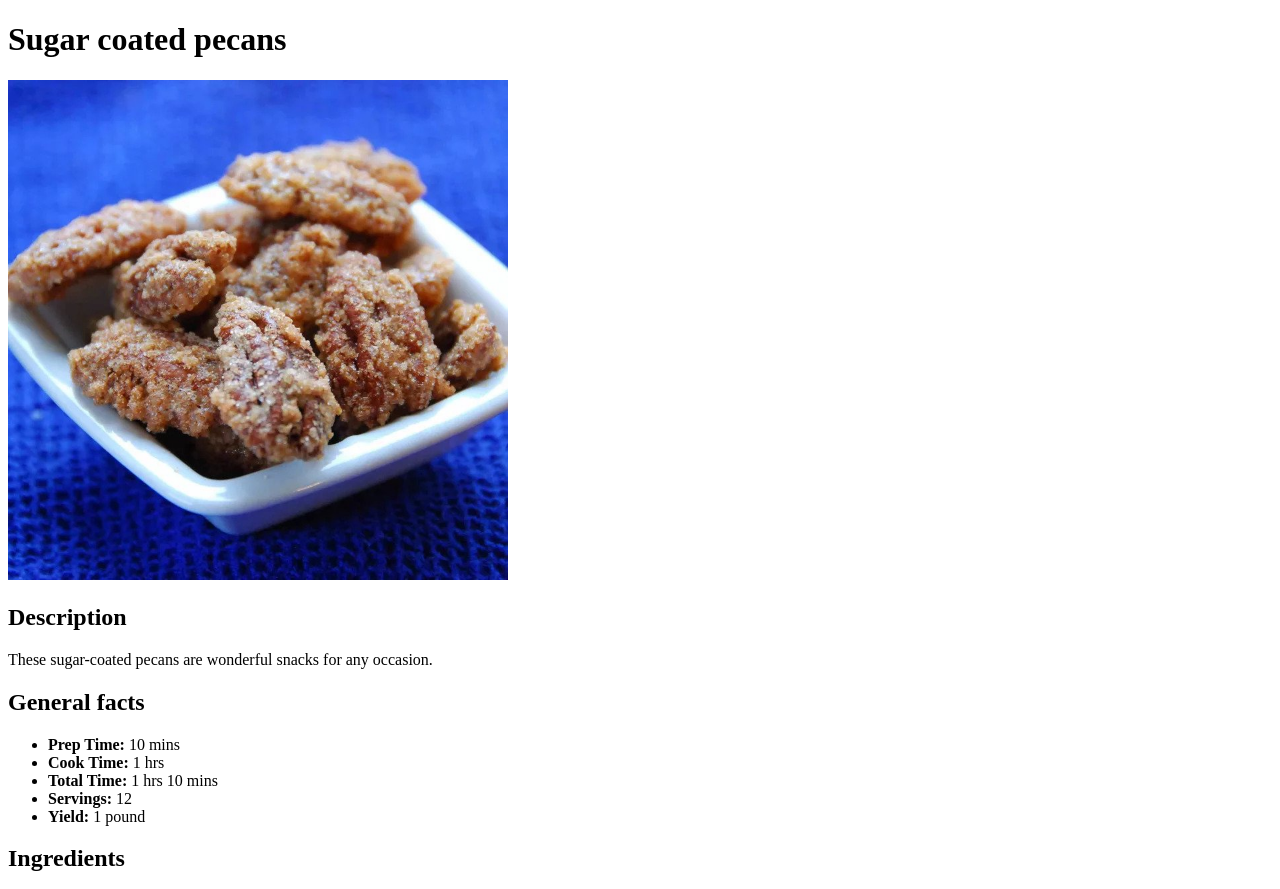
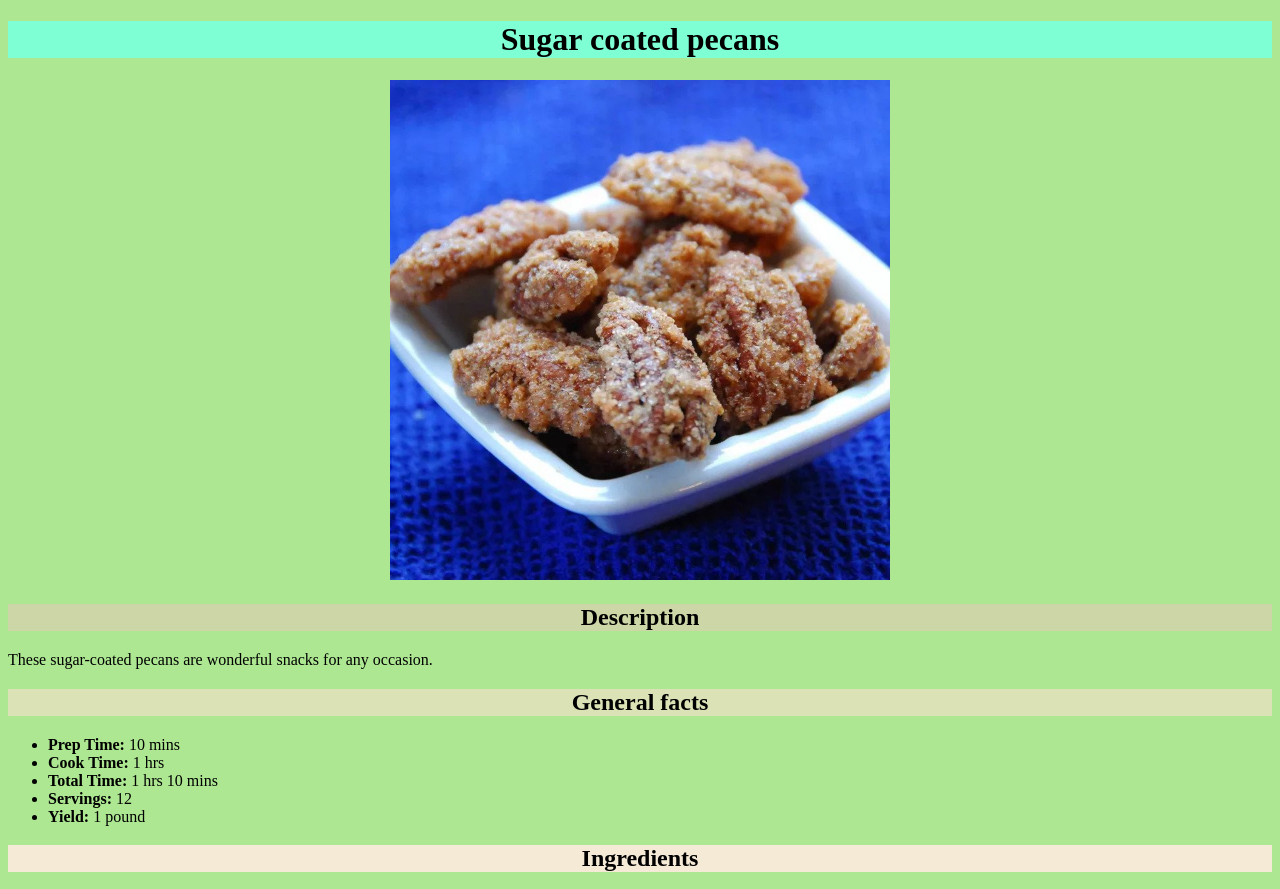
Before and after one commit to benterkidhiaeddine/odin-recipes, a plain HTML site: page recipes/sugar-coated-pecans.html in a window 1280 px wide. Shown: the top 889 px of the page. Drawn offline with Linux system fonts and the light colour scheme.

Commit message:
Style the different  recipe pages with css defined in the style.css file and Style the index page with internal css and external css

```diff
--- a/recipes/sugar-coated-pecans.html
+++ b/recipes/sugar-coated-pecans.html
@@ -1,14 +1,7 @@
 <!DOCTYPE html>
 <html lang="en">
 <head>
-    <style>
-        img {
-            height : auto;
-            width : 500px;
-        }
-
-
-    </style>
+    <link rel="stylesheet" href="../style.css">
 
     <meta charset="UTF-8">
     <meta http-equiv="X-UA-Compatible" content="IE=edge">
@@ -16,11 +9,14 @@
     <title>Sugar coated pecans</title>
 </head>
 <body>
-    <h1>Sugar coated pecans</h1>
-    <img src="../images/sugar-coated-pecans.jpg" alt="Sugar coated pecans">
-        <h2>Description</h2>
+    <h1 class="title">Sugar coated pecans</h1>
+    <div>
+        <img src="../images/sugar-coated-pecans.jpg" alt="Sugar coated pecans">
+    </div>
+
+        <h2 class="descr">Description</h2>
             <p>These sugar-coated pecans are wonderful snacks for any occasion.</p>
-        <h2>General facts</h2>
+        <h2 class="facts">General facts</h2>
            <ul>
             <li><b>Prep Time:</b> 10 mins</li>
             <li><b>Cook Time:</b> 1 hrs</li>
@@ -28,7 +24,7 @@
             <li><b>Servings:</b> 12            </li>
             <li><b>Yield:</b> 1 pound</li>
            </ul>
-        <h2>Ingredients</h2>
+        <h2 class="ingr">Ingredients</h2>
            <ul>
             <li>cooking spray</li>
             <li>1 egg white</li>
@@ -38,7 +34,7 @@
             <li>½ teaspoon ground cinnamon</li>
             <li>1 pound pecan halves</li>
            </ul>
-        <h2>Directions</h2>
+        <h2 class="dire">Directions</h2>
            <ol>
             <li>Preheat the oven to 250 degrees F (120 degrees C). Grease a baking sheet with cooking spray.</li>
             <li>Whisk together egg white and water in a medium bowl until frothy. Mix together sugar, salt, and cinnamon in a separate bowl.</li>
--- a/style.css
+++ b/style.css
@@ -1,4 +1,43 @@
-img {
+ img {
     height : auto ;
     width : 500px;
+
+
 }
+
+div {
+    text-align: center;
+}
+
+.title {
+    text-align: center;
+    background-color: aquamarine;
+    font-weight: bold;
+}
+
+
+
+.descr{
+    background-color:#CCD6A6 ;
+    text-align: center;
+}
+
+.facts{
+    background-color : #DAE2B6;
+    text-align: center;
+}
+
+.ingr {
+    background-color: #F4EAD5;
+    text-align: center;
+}
+
+.dire {
+    background-color : #FFFBE9;
+    text-align: center;
+}
+
+body {
+    background-color: #ADE792;
+
+}
```
Also changed, not shown: index.html (+30 -10 lines), recipes/shrimp-pasta.html (+11 -14 lines), recipes/summer-fruit.html (+11 -14 lines).
